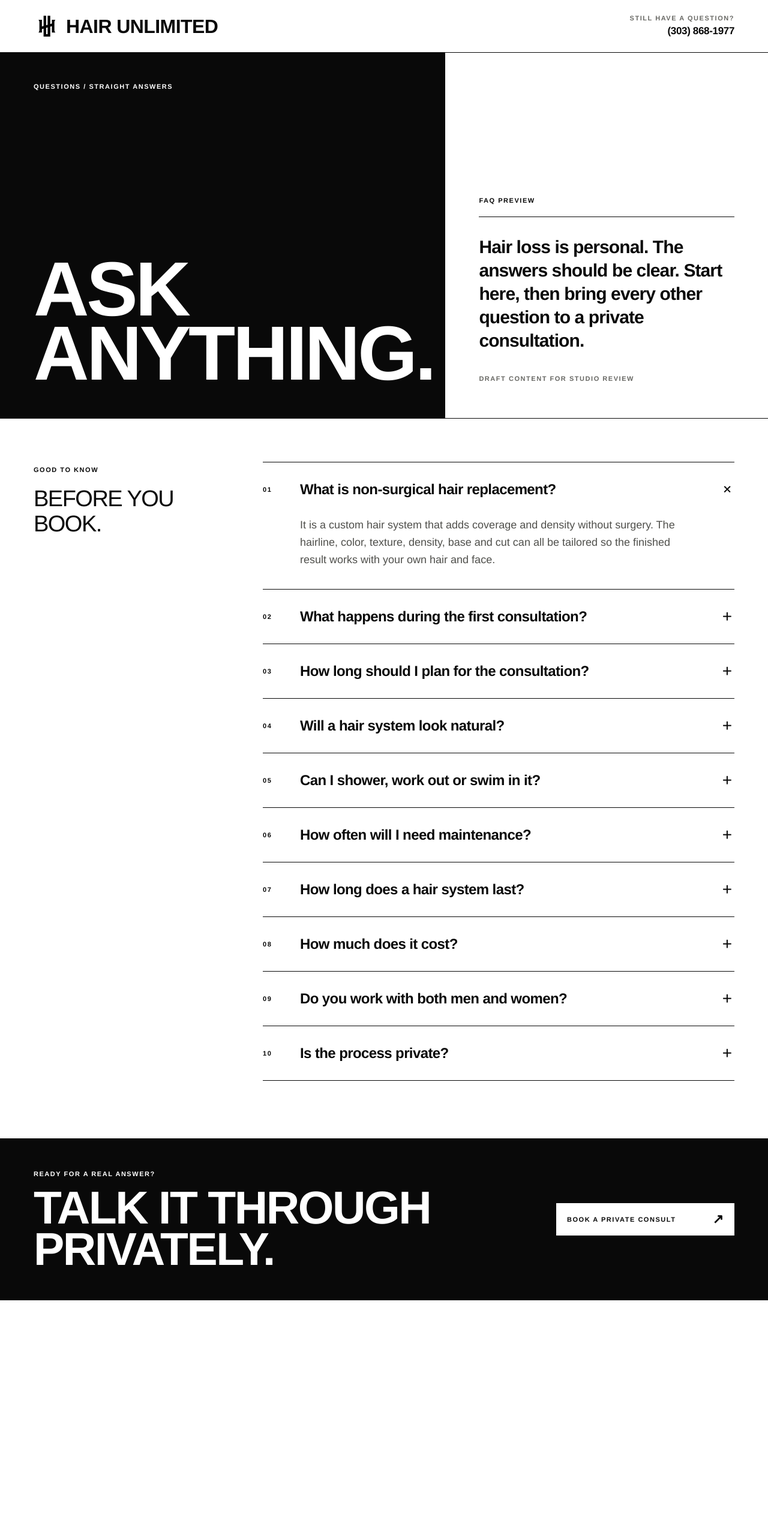
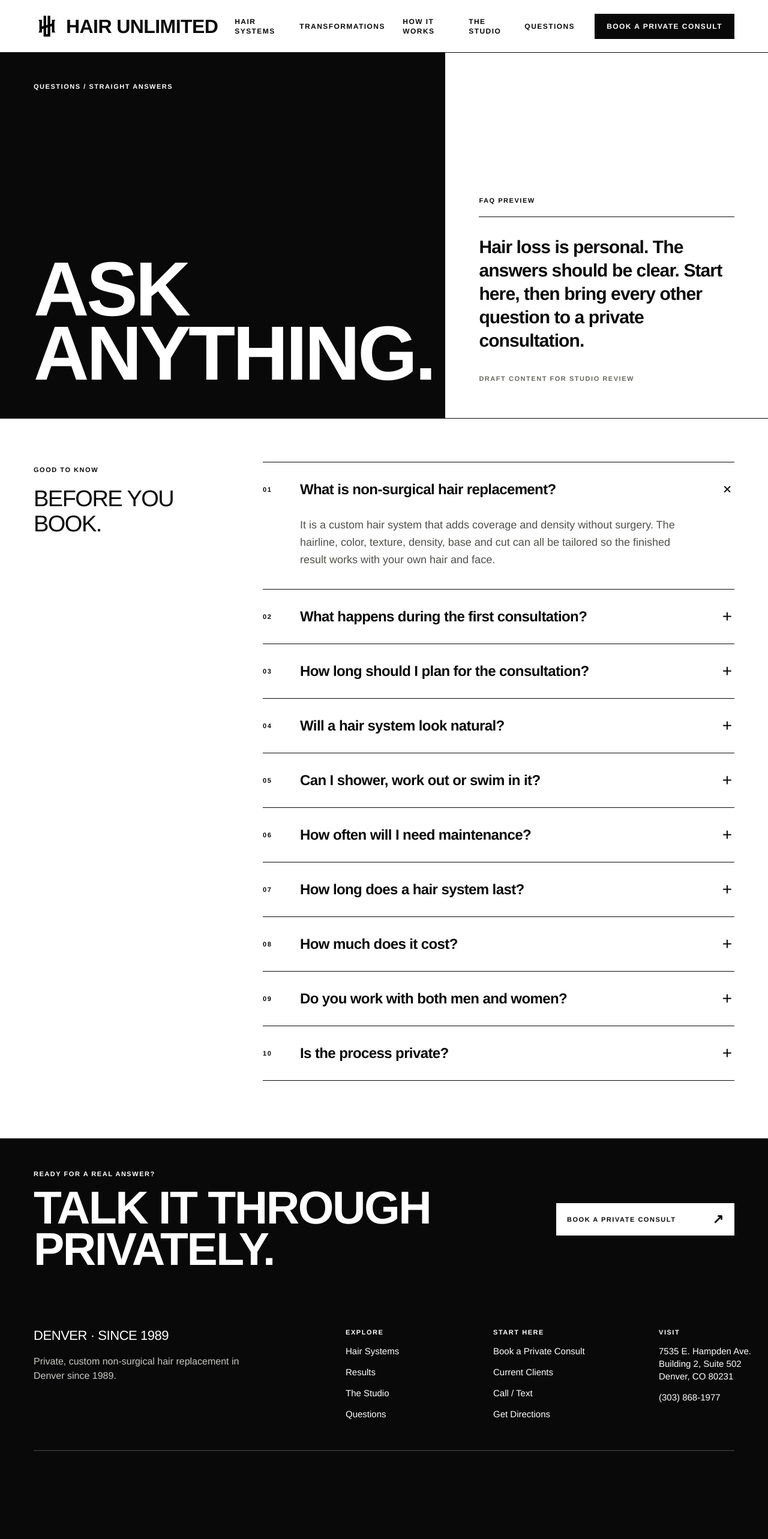
Before and after one commit to swim-lang/hair-unlimited-denver, a Next.js app: page /faq in a window 1280 px wide. Shown: the top 2566 px of the page at 60% size. Before the commit the page ends 2168 px from the top, so only its background shows below. Built offline with nearby package versions, Linux system fonts and the light colour scheme.

Commit message:
Use shared site navigation and footer

```diff
--- a/app/book/new-client-booking.tsx
+++ b/app/book/new-client-booking.tsx
@@ -102,17 +102,6 @@ export default function NewClientBooking() {
 
   return (
     <main className="client-portal new-client-portal">
-      <header className="client-header">
-        <a className="header-lockup" href="/" aria-label="Return to Hair Unlimited home">
-          <img className="header-monogram" src="/hu-lettermark-gothic-final.svg" alt="" aria-hidden="true" />
-          <span className="header-mark">Hair Unlimited</span>
-        </a>
-        <a className="client-support" href={phoneHref}>
-          <span>Prefer to talk?</span>
-          <strong>{phoneDisplay}</strong>
-        </a>
-      </header>
-
       <div className="client-main">
         <section className="client-intro">
           <div className="portal-eyebrow">
--- a/app/book/page.tsx
+++ b/app/book/page.tsx
@@ -1,4 +1,6 @@
 import type { Metadata } from "next";
+import SiteFooter from "../site-footer";
+import SiteHeader from "../site-header";
 import NewClientBooking from "./new-client-booking";
 
 export const metadata: Metadata = {
@@ -7,5 +9,11 @@ export const metadata: Metadata = {
 };
 
 export default function BookPage() {
-  return <NewClientBooking />;
+  return (
+    <>
+      <SiteHeader />
+      <NewClientBooking />
+      <SiteFooter />
+    </>
+  );
 }
--- a/app/clients/client-booking.tsx
+++ b/app/clients/client-booking.tsx
@@ -95,17 +95,6 @@ export default function ClientBooking() {
 
   return (
     <main className="client-portal">
-      <header className="client-header">
-        <a className="header-lockup" href="/" aria-label="Return to Hair Unlimited home">
-          <img className="header-monogram" src="/hu-lettermark-gothic-final.svg" alt="" aria-hidden="true" />
-          <span className="header-mark">Hair Unlimited</span>
-        </a>
-        <a className="client-support" href={phoneHref}>
-          <span>Need help?</span>
-          <strong>{phoneDisplay}</strong>
-        </a>
-      </header>
-
       <div className="client-main">
         <section className="client-intro">
           <div className="portal-eyebrow">
--- a/app/clients/page.tsx
+++ b/app/clients/page.tsx
@@ -1,4 +1,6 @@
 import type { Metadata } from "next";
+import SiteFooter from "../site-footer";
+import SiteHeader from "../site-header";
 import ClientBooking from "./client-booking";
 
 export const metadata: Metadata = {
@@ -7,5 +9,11 @@ export const metadata: Metadata = {
 };
 
 export default function ClientsPage() {
-  return <ClientBooking />;
+  return (
+    <>
+      <SiteHeader />
+      <ClientBooking />
+      <SiteFooter />
+    </>
+  );
 }
--- a/app/faq/page.tsx
+++ b/app/faq/page.tsx
@@ -1,7 +1,6 @@
 import type { Metadata } from "next";
-
-const phoneDisplay = "(303) 868-1977";
-const phoneHref = "tel:+13038681977";
+import SiteFooter from "../site-footer";
+import SiteHeader from "../site-header";
 
 const faqs = [
   {
@@ -53,18 +52,9 @@ export const metadata: Metadata = {
 
 export default function FAQPage() {
   return (
+    <>
+      <SiteHeader />
       <main className="faq-page">
-      <header className="client-header">
-        <a className="header-lockup" href="/" aria-label="Return to Hair Unlimited home">
-          <img className="header-monogram" src="/hu-lettermark-gothic-final.svg" alt="" aria-hidden="true" />
-          <span className="header-mark">Hair Unlimited</span>
-        </a>
-        <a className="client-support" href={phoneHref}>
-          <span>Still have a question?</span>
-          <strong>{phoneDisplay}</strong>
-        </a>
-      </header>
-
         <section className="faq-hero">
         <div className="faq-hero-title">
           <span>Questions / straight answers</span>
@@ -107,5 +97,7 @@ export default function FAQPage() {
         </a>
         </section>
       </main>
+      <SiteFooter />
+    </>
   );
 }
--- a/app/globals.css
+++ b/app/globals.css
@@ -174,9 +174,10 @@ ol {
   align-items: center;
   background: var(--paper);
   border-bottom: 1px solid var(--ink);
-  display: flex;
+  display: grid;
+  gap: 28px;
+  grid-template-columns: minmax(238px, auto) minmax(0, 1fr) minmax(238px, auto);
   height: 88px;
-  justify-content: space-between;
   padding: 0 56px;
 }
 
@@ -207,7 +208,8 @@ ol {
 .desktop-nav {
   align-items: center;
   display: flex;
-  gap: 34px;
+  gap: clamp(20px, 2.3vw, 38px);
+  justify-content: center;
 }
 
 .desktop-nav a,
@@ -257,6 +259,7 @@ ol {
   align-items: center;
   display: flex;
   gap: 10px;
+  justify-content: flex-end;
 }
 
 .site-menu-toggle {
@@ -265,7 +268,7 @@ ol {
   border: 1px solid var(--ink);
   color: var(--ink);
   cursor: pointer;
-  display: flex;
+  display: none;
   font-family: var(--font-sans);
   font-size: 11px;
   font-weight: 700;
@@ -2343,10 +2346,6 @@ ol {
 }
 
 @media (max-width: 820px) {
-  .portfolio-header .header-book {
-    display: flex;
-  }
-
   .portfolio-hero {
     min-height: 600px;
     padding: 34px 20px 44px;
@@ -2615,8 +2614,17 @@ ol {
     padding-right: 32px;
   }
 
+  .site-header {
+    display: flex;
+    justify-content: space-between;
+  }
+
   .desktop-nav {
-    gap: 18px;
+    display: none;
+  }
+
+  .site-menu-toggle {
+    display: flex;
   }
 
   .hero {
--- a/app/page.tsx
+++ b/app/page.tsx
@@ -1,7 +1,8 @@
 import RevealOnScroll from "./reveal-on-scroll";
 import HomeLoader from "./home-loader";
 import Since1989Card from "./since-1989-card";
-import SiteMenu from "./site-menu";
+import SiteFooter from "./site-footer";
+import SiteHeader from "./site-header";
 import { transformations } from "./results/transformations";
 
 const phoneDisplay = "(303) 868-1977";
@@ -27,16 +28,7 @@ export default function Home() {
     <main>
       <HomeLoader />
       <RevealOnScroll />
-      <header className="site-header">
-        <a className="header-lockup" href="#top" aria-label="Hair Unlimited home">
-          <img className="header-monogram" src="/hu-lettermark-gothic-final.svg" alt="" aria-hidden="true" />
-          <span className="header-mark">Hair Unlimited</span>
-        </a>
-        <div className="site-header-actions">
-          <BookingLink className="header-book" />
-          <SiteMenu />
-        </div>
-      </header>
+      <SiteHeader />
 
       <section className="hero" id="top">
         <div className="hero-copy">
@@ -216,40 +208,7 @@ export default function Home() {
         <BookingLink />
       </section>
 
-      <footer className="site-footer">
-        <div className="footer-top" data-reveal>
-          <div className="footer-about">
-            <h2>Denver · Since 1989</h2>
-            <p>Private, custom non-surgical hair replacement in Denver since 1989.</p>
-          </div>
-          <nav aria-label="Footer navigation">
-            <div>
-              <small>Explore</small>
-              <a href="#hair-systems">Hair Systems</a>
-              <a href="#results">Results</a>
-              <a href="#studio">The Studio</a>
-              <a href="/faq">Questions</a>
-            </div>
-            <div>
-              <small>Start here</small>
-              <a href="/book">Book a Private Consult</a>
-              <a href="/clients">Current Clients</a>
-              <a href={phoneHref}>Call / Text</a>
-              <a href={directionsHref} target="_blank" rel="noreferrer">Get Directions</a>
-            </div>
-            <div>
-              <small>Visit</small>
-              <address>7535 E. Hampden Ave.<br />Building 2, Suite 502<br />Denver, CO 80231</address>
-              <a href={phoneHref}>{phoneDisplay}</a>
-            </div>
-          </nav>
-        </div>
-        <div className="footer-wordmark display" data-reveal>Hair Unlimited</div>
-        <div className="footer-legal">
-          <span>© 2026 Hair Unlimited of Denver · Privacy · Accessibility</span>
-          <a href={phoneHref}>Call or text {phoneDisplay}</a>
-        </div>
-      </footer>
+      <SiteFooter />
     </main>
   );
 }
--- a/app/results/page.tsx
+++ b/app/results/page.tsx
@@ -1,4 +1,6 @@
 import type { Metadata } from "next";
+import SiteFooter from "../site-footer";
+import SiteHeader from "../site-header";
 import ResultsGallery from "./results-gallery";
 
 export const metadata: Metadata = {
@@ -7,5 +9,11 @@ export const metadata: Metadata = {
 };
 
 export default function ResultsPage() {
-  return <ResultsGallery />;
+  return (
+    <>
+      <SiteHeader />
+      <ResultsGallery />
+      <SiteFooter />
+    </>
+  );
 }
--- a/app/results/results-gallery.tsx
+++ b/app/results/results-gallery.tsx
@@ -45,14 +45,6 @@ export default function ResultsGallery() {
 
   return (
     <main className="portfolio-page">
-      <header className="client-header portfolio-header">
-        <a className="header-lockup" href="/" aria-label="Return to Hair Unlimited home">
-          <img className="header-monogram" src="/hu-lettermark-gothic-final.svg" alt="" aria-hidden="true" />
-          <span className="header-mark">Hair Unlimited</span>
-        </a>
-        <a className="header-book" href="/book">Book a private consult</a>
-      </header>
-
       <section className="portfolio-hero">
         <div className="portfolio-eyebrow">
           <span>Real clients</span>
--- /dev/null
+++ b/app/site-footer.tsx
@@ -0,0 +1,43 @@
+const phoneDisplay = "(303) 868-1977";
+const phoneHref = "tel:+13038681977";
+const directionsHref =
+  "https://www.google.com/maps/search/?api=1&query=7535+E+Hampden+Ave+Building+2+Suite+502+Denver+CO+80231";
+
+export default function SiteFooter() {
+  return (
+    <footer className="site-footer">
+      <div className="footer-top" data-reveal>
+        <div className="footer-about">
+          <h2>Denver · Since 1989</h2>
+          <p>Private, custom non-surgical hair replacement in Denver since 1989.</p>
+        </div>
+        <nav aria-label="Footer navigation">
+          <div>
+            <small>Explore</small>
+            <a href="/#hair-systems">Hair Systems</a>
+            <a href="/results">Results</a>
+            <a href="/#studio">The Studio</a>
+            <a href="/faq">Questions</a>
+          </div>
+          <div>
+            <small>Start here</small>
+            <a href="/book">Book a Private Consult</a>
+            <a href="/clients">Current Clients</a>
+            <a href={phoneHref}>Call / Text</a>
+            <a href={directionsHref} target="_blank" rel="noreferrer">Get Directions</a>
+          </div>
+          <div>
+            <small>Visit</small>
+            <address>7535 E. Hampden Ave.<br />Building 2, Suite 502<br />Denver, CO 80231</address>
+            <a href={phoneHref}>{phoneDisplay}</a>
+          </div>
+        </nav>
+      </div>
+      <div className="footer-wordmark display" data-reveal>Hair Unlimited</div>
+      <div className="footer-legal">
+        <span>© 2026 Hair Unlimited of Denver · Privacy · Accessibility</span>
+        <a href={phoneHref}>Call or text {phoneDisplay}</a>
+      </div>
+    </footer>
+  );
+}
--- /dev/null
+++ b/app/site-header.tsx
@@ -0,0 +1,31 @@
+import SiteMenu from "./site-menu";
+
+const navLinks = [
+  { label: "Hair systems", href: "/#hair-systems" },
+  { label: "Transformations", href: "/results" },
+  { label: "How it works", href: "/#process" },
+  { label: "The studio", href: "/#studio" },
+  { label: "Questions", href: "/faq" },
+];
+
+export default function SiteHeader() {
+  return (
+    <header className="site-header">
+      <a className="header-lockup" href="/" aria-label="Hair Unlimited home">
+        <img className="header-monogram" src="/hu-lettermark-gothic-final.svg" alt="" aria-hidden="true" />
+        <span className="header-mark">Hair Unlimited</span>
+      </a>
+
+      <nav className="desktop-nav" aria-label="Primary navigation">
+        {navLinks.map((link) => (
+          <a href={link.href} key={link.label}>{link.label}</a>
+        ))}
+      </nav>
+
+      <div className="site-header-actions">
+        <a className="header-book" href="/book">Book a private consult</a>
+        <SiteMenu />
+      </div>
+    </header>
+  );
+}
--- a/app/site-menu.tsx
+++ b/app/site-menu.tsx
@@ -8,10 +8,10 @@ const directionsHref =
   "https://www.google.com/maps/search/?api=1&query=7535+E+Hampden+Ave+Building+2+Suite+502+Denver+CO+80231";
 
 const menuLinks = [
-  { label: "Hair systems", href: "#hair-systems" },
+  { label: "Hair systems", href: "/#hair-systems" },
   { label: "Transformations", href: "/results" },
-  { label: "How it works", href: "#process" },
-  { label: "The studio", href: "#studio" },
+  { label: "How it works", href: "/#process" },
+  { label: "The studio", href: "/#studio" },
   { label: "Questions", href: "/faq" },
 ];
 
```
Lines whose indentation alone changed are shown as unchanged.
